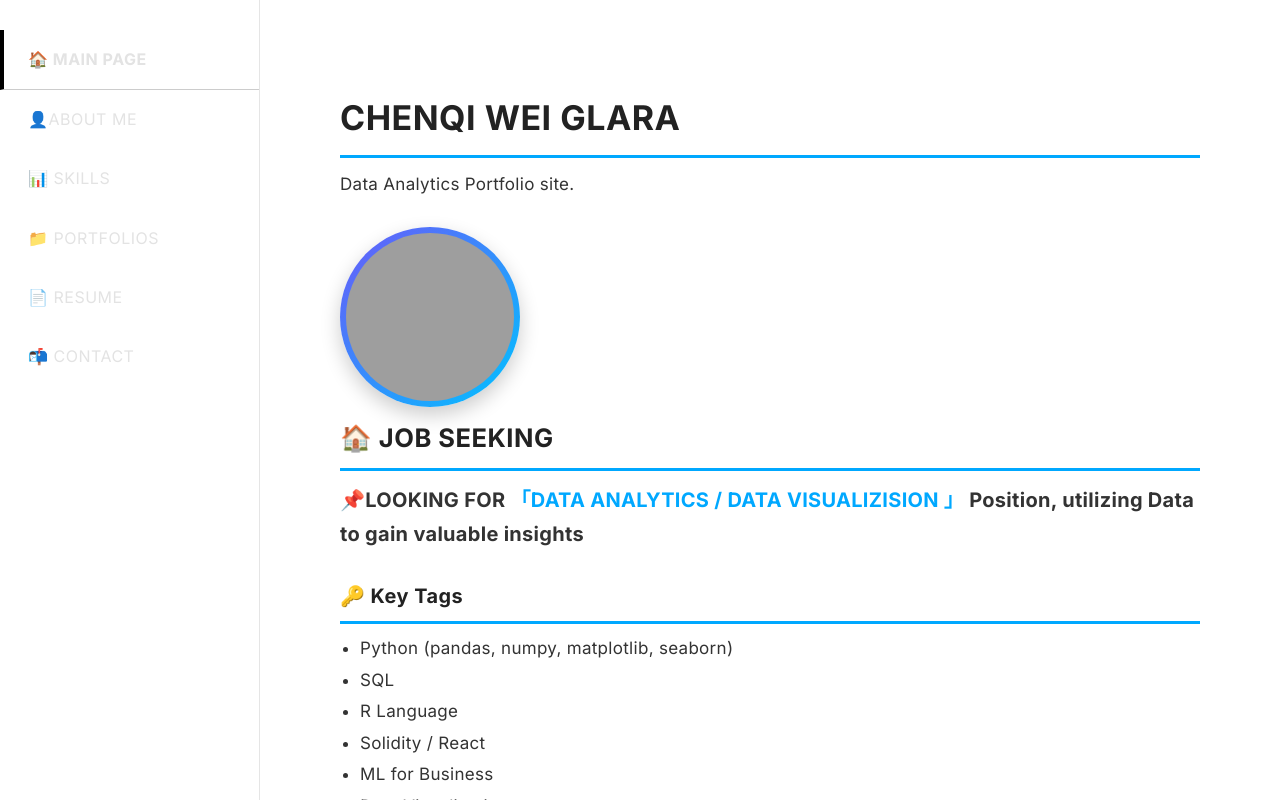
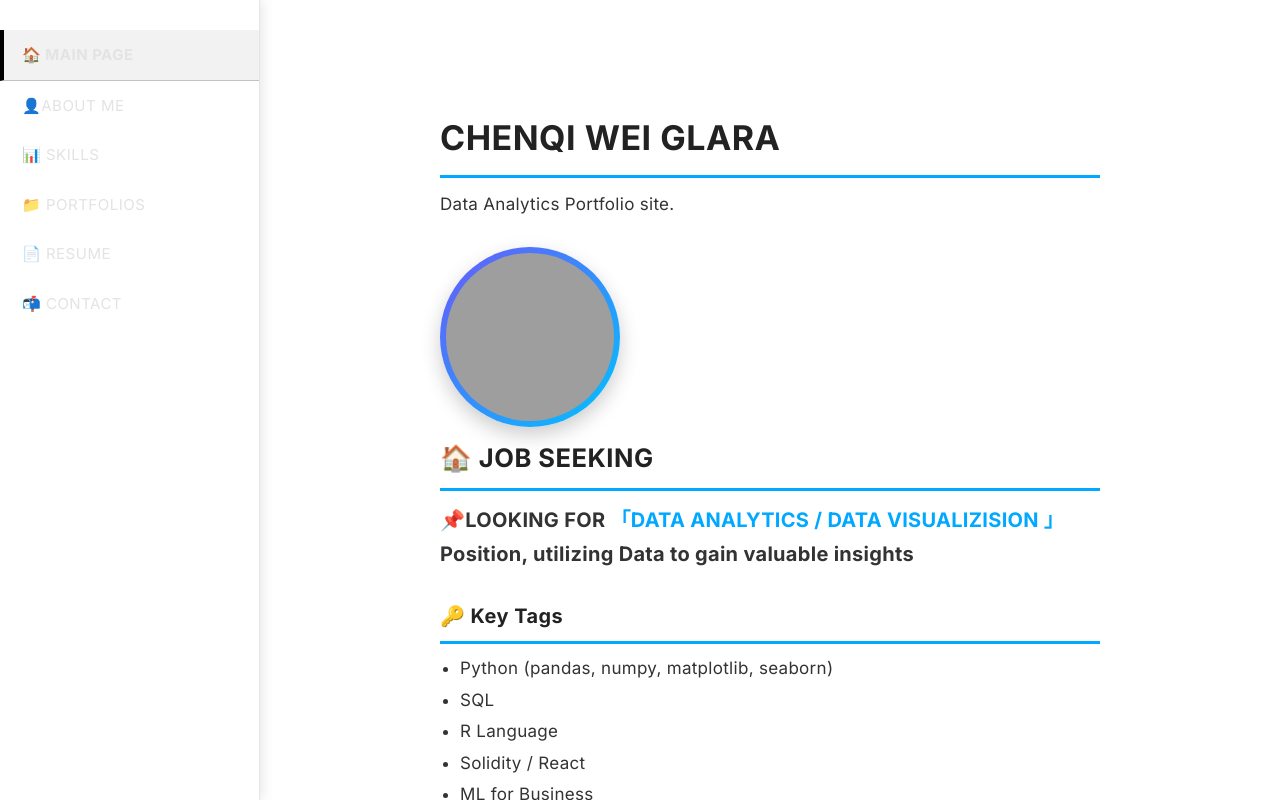
Before and after one commit to Q-Well/Q-Well.github.io, a plain HTML site: page index.html in a window 1280 px wide. Drawn offline with Linux system fonts and the light colour scheme; grey boxes are pictures that could not be loaded.

Commit message:
Update index.html

```diff
--- a/index.html
+++ b/index.html
@@ -17,7 +17,7 @@
 
         body {
             font-family: 'Inter', sans-serif;
-            background: background: linear-gradient(135deg, #F0F0F0, #A0A0A0, #7B7B7B);
+            background: background: linear-gradient(180deg, #F2F2F2, #E5E5E5, #D9D9D9);
             height: 100vh;
             display: flex;
             line-height: 1.7;
@@ -41,8 +41,8 @@
 
         .nav-item {
             font-family: 'Inter', sans-serif;
-            padding: 16px 24px;
-            font-size: 16px;
+            padding: 12px 18px;
+            font-size: 15px;
             letter-spacing: 0.5px;
             cursor: pointer;
             transition: 0.2s;
@@ -67,7 +67,7 @@
         }
 
         .nav-item.active {
-            background-color: transparent;
+            background-color: rgba(0,0,0,0.05);
             border-left-color: #000;
             font-weight: bold;
             border-bottom: 1px solid rgba(0,0,0,0.2);
@@ -77,6 +77,7 @@
        section {
            background-color: rgba(255, 255, 255, 0.4);
            backdrop-filter: blur(2px);
+           margin-bottom: 120px;
        }
 
         .content {
@@ -167,7 +168,9 @@
             text-decoration: underline;
         }
         .content {
-            padding: 60px 80px;
+            padding: 80px 120px;
+            max-width: 900px;
+            margin: 0 auto
         }
 
         @media (max-width: 768px) {
```
